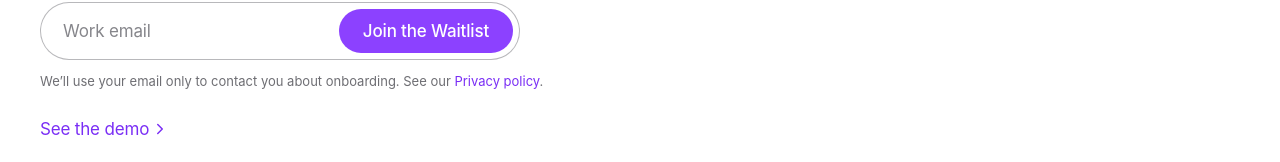
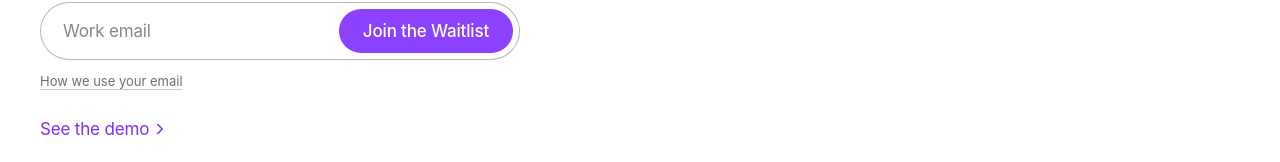
Before and after one commit to ELIJAH-KLINKIN/gleec-uk-landing-page, a React (Vite) app in the folder v3/: page / in a window 1280 px wide. Shown: the part 227-389 px from the top of the page. Built offline with nearby package versions, Linux system fonts and the light colour scheme; no server answers.

Commit message:
v3: hero note is one quiet link, 'How we use your email', instead of a sentence

```diff
--- a/v3/src/components/Hero.css
+++ b/v3/src/components/Hero.css
@@ -39,6 +39,17 @@
 }
 .hero-join-note {
   color: var(--label-2);
+}
+/* Quiet on purpose: grey and underlined, so "See the demo" stays the only tinted link. */
+.hero-join-note a {
+  color: inherit;
+  text-decoration: underline;
+  text-decoration-color: color-mix(in srgb, currentColor 40%, transparent);
+  text-underline-offset: 3px;
+}
+.hero-join-note a:hover {
+  color: var(--label);
+  text-decoration-color: currentColor;
 }
 .hero-join-check {
   width: 44px;
--- a/v3/src/components/HeroJoin.jsx
+++ b/v3/src/components/HeroJoin.jsx
@@ -122,7 +122,7 @@ export default function HeroJoin() {
       </div>
 
       <p className="footnote hero-join-note" id={id("note")}>
-        {HERO.consent} See our <a href="/privacy/">Privacy policy</a>.
+        <a href="/privacy/">{HERO.privacy}</a>
       </p>
 
       {HERO.demo.href ? (
--- a/v3/src/content.js
+++ b/v3/src/content.js
@@ -37,7 +37,9 @@ export const HERO = {
   primary: { label: "Join the Waitlist", href: "#waitlist" },
   emailLabel: "Work email",
   emailPlaceholder: "Work email",
-  consent: "We’ll use your email only to contact you about onboarding.",
+  // The one line under the field: UK GDPR wants privacy information where the email
+  // is collected, and a link does that. No sentence, no consent wording.
+  privacy: "How we use your email",
   joined: "You’re on the list.",
   // Set VITE_DEMO_URL to show "See the demo"; without it the link is hidden.
   demo: { label: "See the demo", href: import.meta.env.VITE_DEMO_URL || "" },
```
Also changed, not shown: 1 other file (tests, documents, lock files or other folders).
